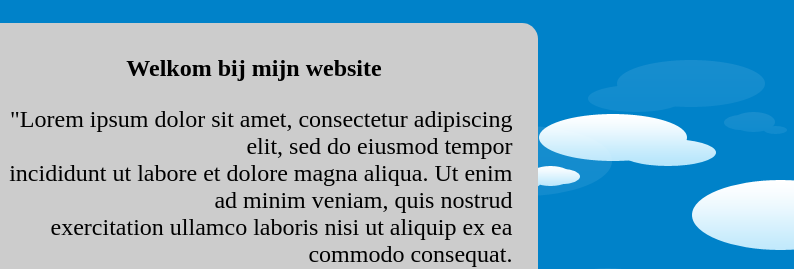
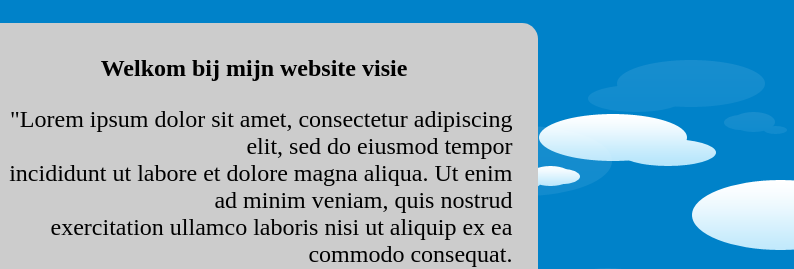
Before and after one commit to Cloud159/Cloud159.github.io, a plain HTML site: page index.html in a window 1280 px wide. Shown: the part 282-551 px from the top of the page, 486-1280 px from the left. Drawn offline with Linux system fonts and the light colour scheme.

Commit message:
first website test

```diff
--- a/index.html
+++ b/index.html
@@ -21,7 +21,7 @@
         </div>
         <div id= "block1">
             <img src="anoucka_logo.png">
-            <h2>Welkom bij mijn website</h2>
+            <h2>Welkom bij mijn website visie</h2>
             <p>"Lorem ipsum dolor sit amet, consectetur adipiscing elit, sed do eiusmod tempor</br>
                 incididunt ut labore et dolore magna aliqua. Ut enim ad minim veniam, quis nostrud</br>
                 exercitation ullamco laboris nisi ut aliquip ex ea commodo consequat.</br>
```
